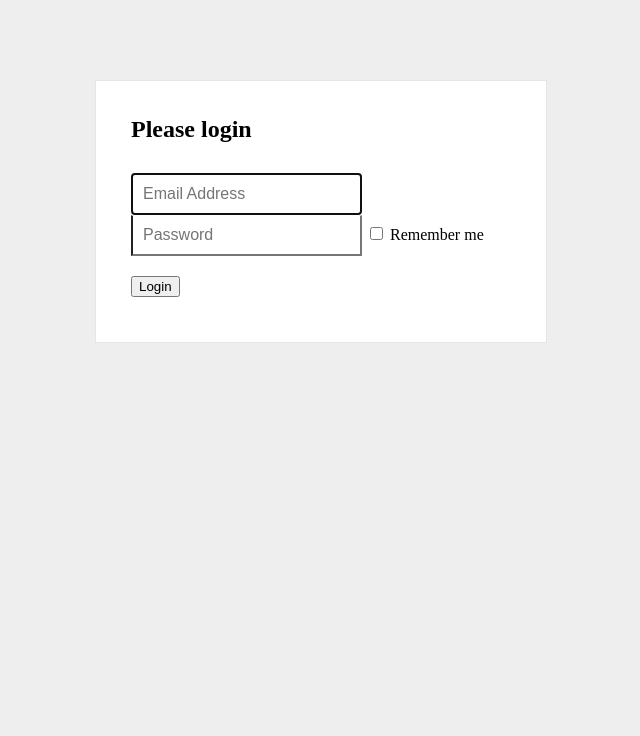
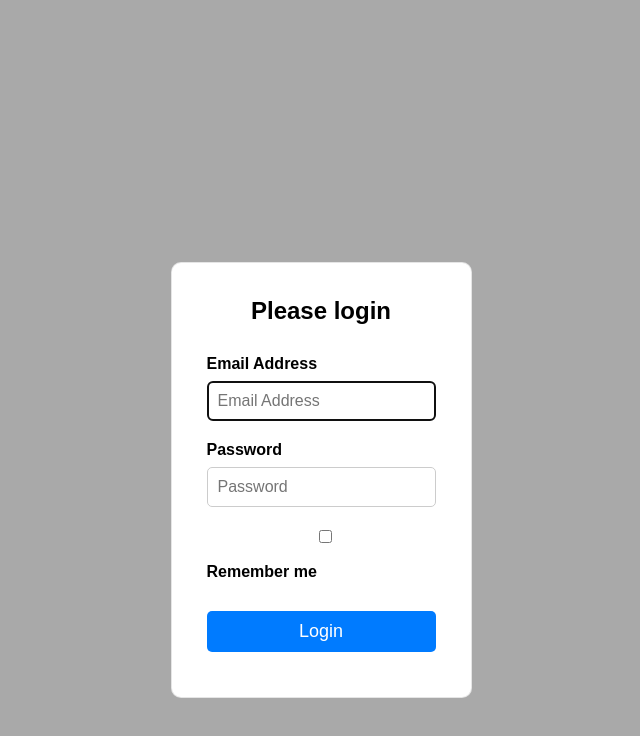
Before and after one commit to KNGBRD/startup_inter, a website: page src/view/html/login.html in a window 1280 px wide. Shown: the whole page, without its empty margins (319-959 px from the left). Drawn offline with Linux system fonts and the light colour scheme.

Commit message:
login page correction and remove mysql pacge

```diff
--- a/package.json
+++ b/package.json
@@ -17,7 +17,6 @@
     "dotenv": "^16.4.5",
     "express": "^4.19.2",
     "jsonwebtoken": "^9.0.2",
-    "mysql2": "^3.9.6",
     "nodemon": "^3.1.0",
     "pg": "^8.12.0",
     "pg-hstore": "^2.3.4",
--- a/src/view/css/login.css
+++ b/src/view/css/login.css
@@ -1,10 +1,15 @@
 body {
-    background: #eee !important;
+  background-color: darkgray;
+  font-family: Arial, sans-serif;
 }
 
 .wrapper {
   margin-top: 80px;
   margin-bottom: 80px;
+  display: flex;
+  justify-content: center;
+  align-items: center;
+  height: 100vh; /* Ajusta o conteúdo ao centro da página */
 }
 
 .form-signin {
@@ -13,33 +18,44 @@ body {
   margin: 0 auto;
   background-color: #fff;
   border: 1px solid rgba(0, 0, 0, 0.1);
+  border-radius: 10px; /* Bordas arredondadas para visual mais moderno */
 }
-  .form-signin .form-signin-heading,
+
+.form-signin-heading {
+  text-align: center;
+  margin-bottom: 30px;
+}
+
+.form-signin label {
+  display: block;
+  margin-bottom: 8px;
+  font-weight: bold;
+}
+
+.form-signin input {
+  width: 100%;
+  padding: 10px;
+  margin-bottom: 20px;
+  font-size: 16px;
+  border: 1px solid #ccc;
+  border-radius: 5px;
+  box-sizing: border-box;
+}
+
 .form-signin .checkbox {
   margin-bottom: 30px;
 }
-  .form-signin .checkbox {
-    font-weight: normal;
+
+.form-signin button {
+  width: 100%;
+  padding: 10px;
+  font-size: 18px;
+  background-color: #007bff;
+  color: white;
+  border: none;
+  border-radius: 5px;
 }
-  .form-signin .form-control {
-    position: relative;
-    font-size: 16px;
-    height: auto;
-    padding: 10px;
-    -webkit-box-sizing: border-box;
-    -moz-box-sizing: border-box;
-    box-sizing: border-box;
+
+.form-signin button:hover {
+  background-color: #0056b3;
 }
-  .form-signin .form-control:focus {
-    z-index: 2;
-  }
-  .form-signin input[type=text] {
-    margin-bottom: -1px;
-    border-bottom-left-radius: 0;
-    border-bottom-right-radius: 0;
-  }
-  .form-signin input[type=password] {
-    margin-bottom: 20px;
-    border-top-left-radius: 0;
-    border-top-right-radius: 0;
-  }
--- a/src/view/html/login.html
+++ b/src/view/html/login.html
@@ -1,17 +1,22 @@
 <!DOCTYPE html>
-<html lang="en">
+<html lang="pt-br">
 <head>
     <meta charset="UTF-8">
     <meta name="viewport" content="width=device-width, initial-scale=1.0">
-    <link rel="stylesheet" href="../css/login.css">
-    <title>Document</title>
+    <link rel="stylesheet" href="../../../css/login.css">
+    <title>Login Page</title>
 </head>
 <body>
   <div class="wrapper">
     <form class="form-signin">
       <h2 class="form-signin-heading">Please login</h2>
-          <input type="text" class="form-control" name="username" placeholder="Email Address" required="" autofocus="" />
-          <input type="password" class="form-control" name="password" placeholder="Password" required=""/>
+
+      <label for="username">Email Address</label>
+      <input type="text" class="form-control" id="username" name="username" placeholder="Email Address" required autofocus>
+
+      <label for="password">Password</label>
+      <input type="password" class="form-control" id="password" name="password" placeholder="Password" required>
+
       <label class="checkbox">
         <input type="checkbox" value="remember-me" id="rememberMe" name="rememberMe"> Remember me
       </label>
```
Also changed, not shown: server.js (+8 -0 lines), src/controllers/views/loginPage.js (+8 -5 lines), 1 other file. Lines whose indentation alone changed are shown as unchanged.
